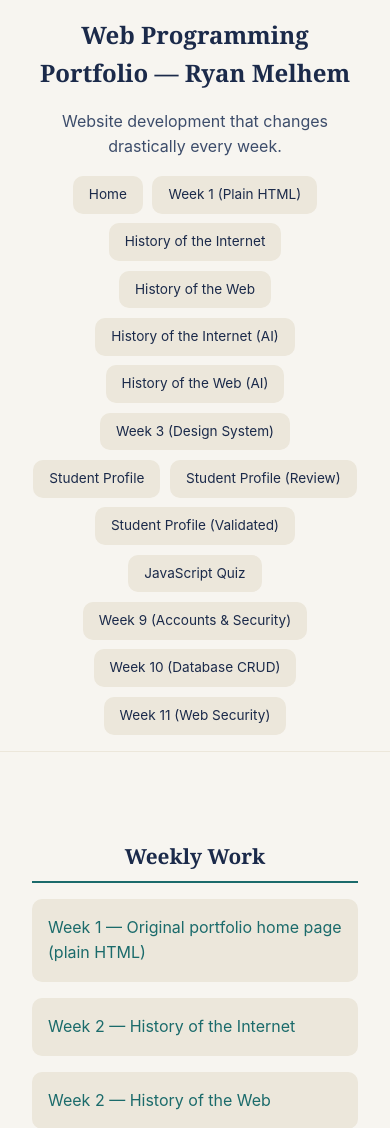
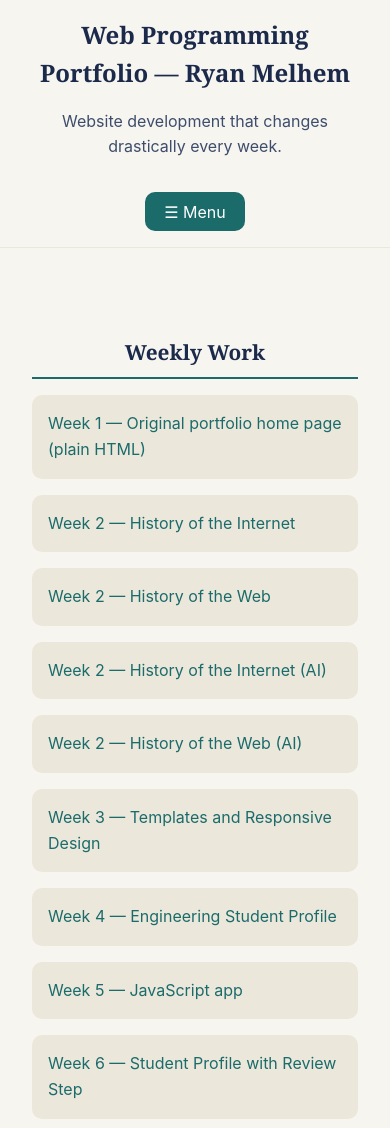
Before and after one commit to RyanMelhem/web-programming-site, a Flask app: page / in a window 390 px wide. Shown: the top 1128 px of the page. Run offline with Flask 3, Linux system fonts and the light colour scheme.

Commit message:
Week 12: collapsible nav menu on phones (button + aria-expanded + nav.js)

```diff
--- /dev/null
+++ b/static/nav.js
@@ -0,0 +1,7 @@
+document.documentElement.classList.add('js');
+const button = document.querySelector('.nav-toggle');
+const nav = document.getElementById('site-nav');
+button.addEventListener('click', function () {
+    const isOpen = nav.classList.toggle('is-open');
+    button.setAttribute('aria-expanded',isOpen);
+});
--- a/static/style.css
+++ b/static/style.css
@@ -230,3 +230,46 @@ footer {
         font-size: 0.95rem;
     }
 }
+
+/* ---- Week 12: collapsible menu on phones ---------------------------------
+   The ☰ button only shows when JavaScript is running (nav.js adds class="js"
+   to <html>). Without JS the button stays hidden and the nav stays visible. */
+.nav-toggle {
+    display: none;
+}
+
+@media (max-width: 599px) {
+    .js .nav-toggle {
+        display: inline-block;
+        margin-top: var(--spacing-sm);
+        background-color: var(--primary);
+        color: #ffffff;
+        border: none;
+        border-radius: var(--radius);
+        padding: 0.6rem 1.2rem;
+        font-size: 1rem;
+        font-family: var(--font-body);
+        cursor: pointer;
+    }
+
+    .js .nav-toggle:hover {
+        background-color: var(--primary-hover);
+    }
+
+    .js .nav-toggle:focus-visible {
+        outline: 3px solid var(--text);
+        outline-offset: 2px;
+    }
+
+    /* menu closed: hide the links */
+    .js #site-nav {
+        display: none;
+    }
+
+    /* menu open: one link per row, full width = big tap targets */
+    .js #site-nav.is-open {
+        display: flex;
+        flex-direction: column;
+        align-items: stretch;
+    }
+}
--- a/templates/base.html
+++ b/templates/base.html
@@ -6,13 +6,15 @@
     <meta name="description" content="Ryan Melhem's GIN446 Web Programming portfolio at USEK: weekly work in HTML, CSS, JavaScript, Flask, databases, accounts and web security.">
     <title>{% block title %}My Web Programming Portfolio{% endblock %}</title>
     <link rel="stylesheet" href="{{ url_for('static', filename='style.css') }}">
+    <script src="{{ url_for('static', filename='nav.js') }}" defer></script>
     {% block head %}{% endblock %}
 </head>
 <body>
     <header>
     <h1>Web Programming Portfolio — Ryan Melhem</h1>
     <p>Website development that changes drastically every week.</p>
-    <nav>
+    <button type="button" class="nav-toggle" aria-expanded="false" aria-controls="site-nav">☰ Menu</button>
+    <nav id="site-nav" aria-label="Main">
         <a href="{{ url_for('home') }}">Home</a>
         <a href="{{ url_for('week1') }}">Week 1 (Plain HTML)</a>
         <a href="{{ url_for('internet_history') }}">History of the Internet</a>
```
